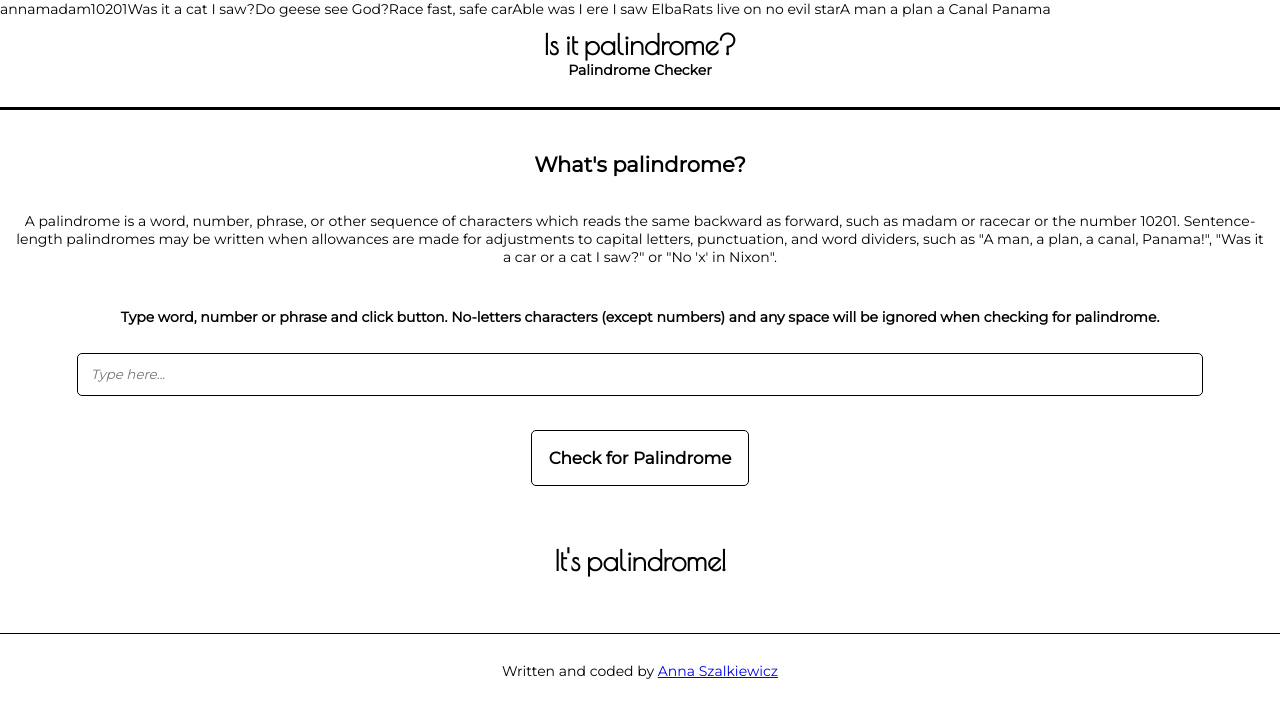
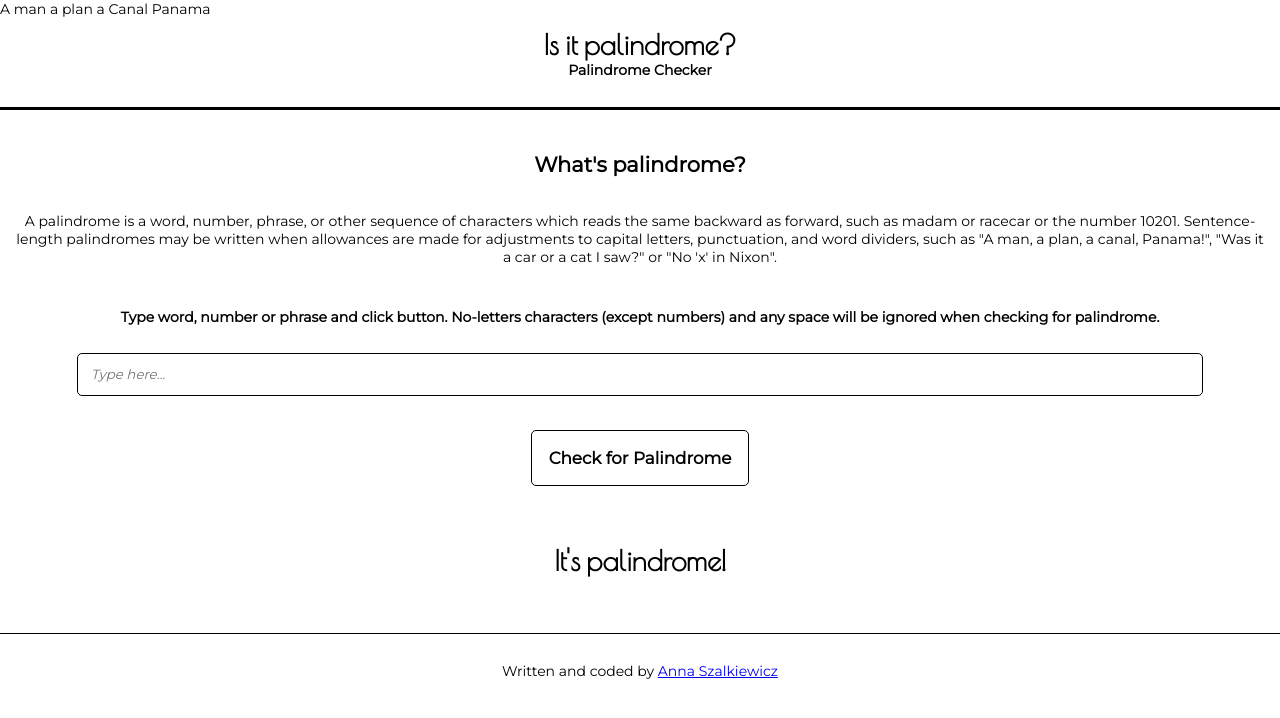
Before and after one commit to annaszalkiewicz/palindrome-checker, a React (Create React App) app: page / in a window 1280 px wide. Shown: the top 718 px of the page. Built offline with nearby package versions, Linux system fonts and the light colour scheme.

Commit message:
Create random palindrome every 5sec
Shows random palindrome in the background

```diff
--- a/src/Animate.js
+++ b/src/Animate.js
@@ -5,47 +5,38 @@ class Animate extends Component {
   constructor(props) {
     super(props);
     this.state = {
-      words: []
+      palindromes: ['anna', 'madam', '10201', 'Was it a cat I saw?', 'Do geese see God?', 'Race fast, safe car', 'Able was I ere I saw Elba', 'Rats live on no evil star', 'A man a plan a Canal Panama' ]
     }
-    // this.createPhrase = this.createPhrase.bind(this);
-    // this.getRandom = this.getRandom.bind(this);
+    this.repeat = this.repeat.bind(this);
+    this.create = this.create.bind(this);
   }
 
-  // componentDidMount = () => {
+  componentDidMount = () => {
 
-  //   this.getRandom();
+    this.repeat();
 
-  // }
+  }
 
-  // createPhrase = () => {
+  repeat = () => {
+    window.setInterval(this.create, 5000);
+  }
 
-  //   const array = ['anna', 'madam', '10201', 'Was it a cat I saw?', 'Do geese see God?', 'Race fast, safe car', 'Able was I ere I saw Elba', 'Rats live on no evil star', 'A man a plan a Canal Panama' ];
+  create = () => {
 
-  //     let random = Math.floor(Math.random * array.length);
+    let randomPalindrome = this.state.palindromes[Math.floor(Math.random() * this.state.palindromes.length)]
 
-  //     this.setState({ words: random });
+    this.setState({ palindrome: randomPalindrome });
 
-  // }
-
-  // getRandom = () => {
-
-  //   setInterval(this.createPhrase(), 3000)
-  // }
-
+  }
 
   render() {
+
+    const { palindrome } = this.state;
+
     return (
 
       <div className="animation">
-        <span className="phrase">anna</span>
-        <span className="phrase">madam</span>
-        <span className="phrase">10201</span>
-        <span className="phrase">Was it a cat I saw?</span>
-        <span className="phrase">Do geese see God?</span>
-        <span className="phrase">Race fast, safe car</span>
-        <span className="phrase">Able was I ere I saw Elba</span>
-        <span className="phrase">Rats live on no evil star</span>
-        <span className="phrase">A man a plan a Canal Panama</span>
+        <span className="animation-palindrome">{palindrome}</span>
       </div>
     )
   }
```
